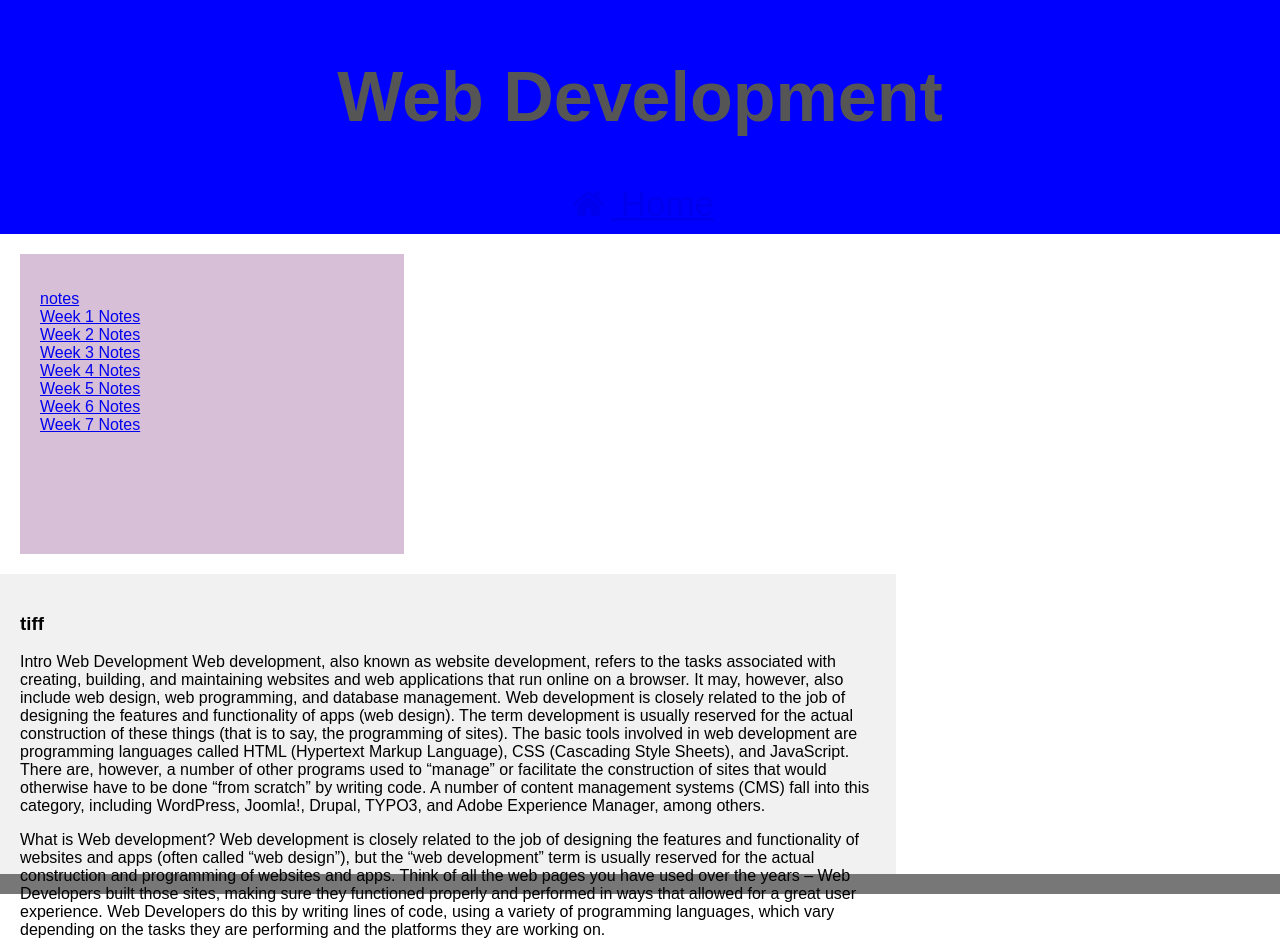
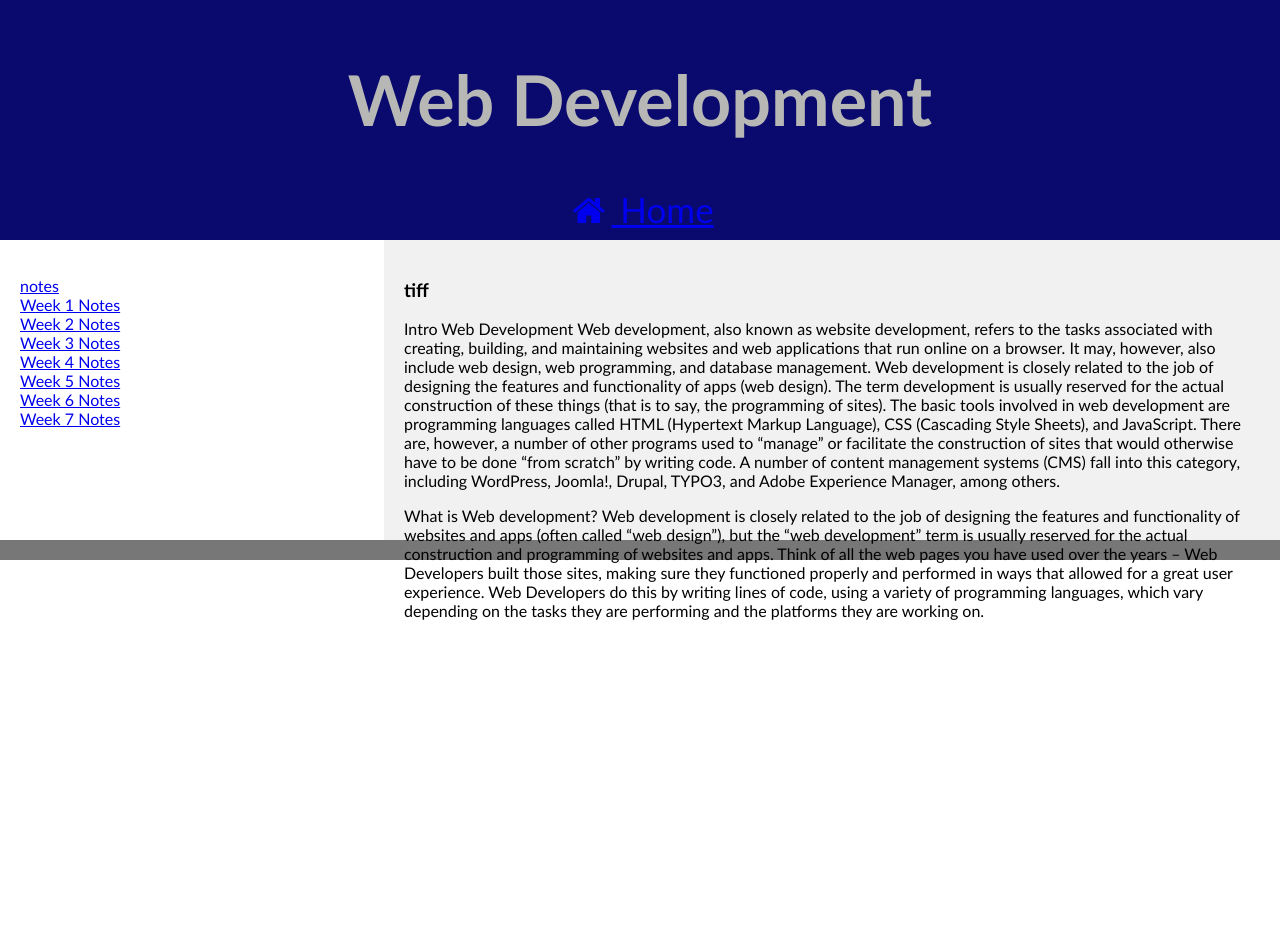
Before and after one commit to freklesthemighty/home-work, a plain HTML site: page index.html in a window 1280 px wide. After the commit the page ends 800 px from the top, so only its background shows below. Drawn offline with Linux system fonts and the light colour scheme.

Commit message:
css changes

```diff
--- a/index.html
+++ b/index.html
@@ -12,16 +12,16 @@
       /* https://www.w3schools.com/css/css_colors.asp */
 
       header{
-        color:#555;
-        background-color: blue;
+        color:#b7b8b5;
+        background-color: rgb(10, 10, 110);
         padding:10px
 
       }
 
       nav{
-        color:aquamarine;
-        background-color: thistle;
-        margin:20px;
+        color:rgb(10, 10, 110);
+        background-color: rgb(255, 255, 255);
+
       }
 
 
@@ -29,7 +29,9 @@
       body, html {
         height: 100%;
         margin: 0;
-        font-family: Arial;
+        font-family:'Trebuchet MS', 'Lucida Sans Unicode', 'Lucida Grande', 'Lucida Sans', Arial, sans-serif;
+
+
       }
 
 
```
